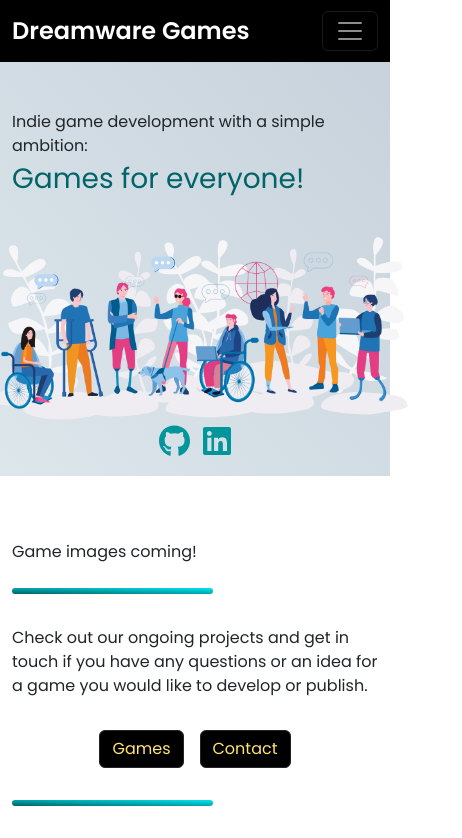
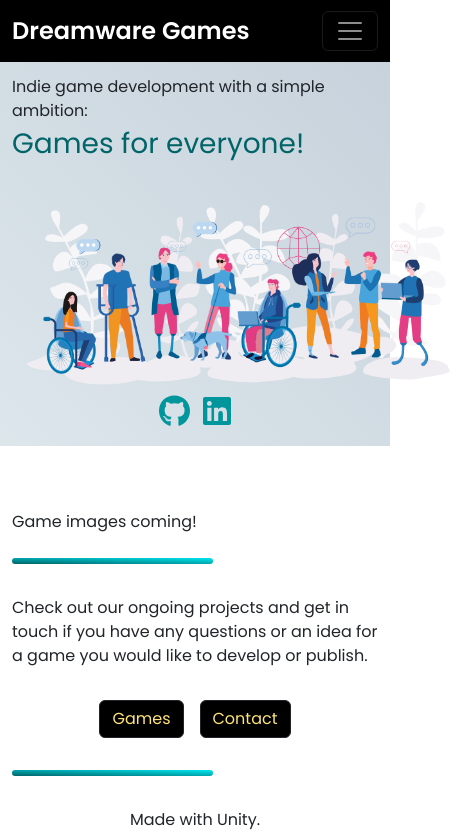
Before and after one commit to Dreamware-Games/website, a React (Create React App) app: page / in a window 390 px wide. Shown: the top 838 px of the page, 462 px wide, since content can reach past the window. Built offline with nearby package versions, Linux system fonts and the light colour scheme.

Commit message:
Responsiveness

```diff
--- a/src/assets/css/style.css
+++ b/src/assets/css/style.css
@@ -38,7 +38,7 @@ hr {
 
 .hero-container {
     background-image: linear-gradient(to right top, #dce6eb, #c8d2dc);
-    min-height: 20em;
+    min-height: 24em;
     width: 100%;
     display: flex;
     flex-direction: column;
@@ -48,18 +48,19 @@ hr {
     position: relative;
 }
 
+.hero-container-column {
+    display: flex;
+    flex-direction: column;
+    justify-content: center;
+    object-fit: contain;
+}
+
 .hero-container-header {
     color: #006468;
     font-size: 32px;
 }
 
-.hero-container-image {
-    display: flex;
-    justify-content: center;
-    padding: 2em;
-}
-
-.hero-container-image img {
+.hero-container-column img {
     width: 600px;
 }
 
@@ -80,10 +81,13 @@ hr {
 }
 
 @media only screen and (max-width: 720px) {
+    .hero-container-column {
+        padding-bottom: 2em;
+    }
     .hero-container-header {
         font-size: 28px;
     }
-    .hero-container-image img {
+    .hero-container-column img {
         width: 450px;
     }
 }
--- a/src/pages/Home.js
+++ b/src/pages/Home.js
@@ -17,11 +17,11 @@ export const Home = () => {
             <div className='hero-container'>
                 <Container>
                     <Row>
-                        <Col className='mt-5' md>
+                        <Col className='hero-container-column' md>
                             Indie game development with a simple ambition:
                             <br /><span className="hero-container-header">Games for everyone!</span>
                         </Col>
-                        <Col className='mb-2 hero-container-image' md>
+                        <Col className='hero-container-column' md>
                             <Image src={hero_image} />
                         </Col>
                     </Row>
```
